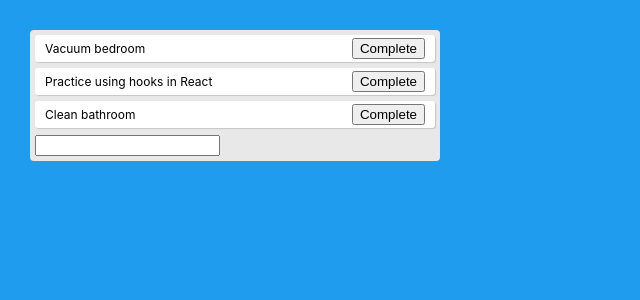
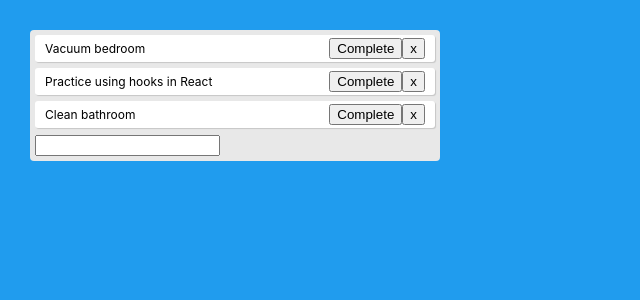
Before and after one commit to RaccoonHowell/to-do-app, a React (Create React App) app: page / in a window 1280 px wide. Shown: the top 300 px of the page, without its empty margins (0-640 px from the left). Built offline with nearby package versions, Linux system fonts and the light colour scheme.

Commit message:
added removeTodo button to Todo component

```diff
--- a/src/App.js
+++ b/src/App.js
@@ -10,6 +10,7 @@ function Todo({ todo, index, completeTodo }) {
 			{ todo.text }
 			<div>
 				<button onClick={ () => completeTodo(index) }>Complete</button>
+				<button onClick={() => removeTodo(index)}>x</button>
 			</div>
 		</div>
 	);
```
